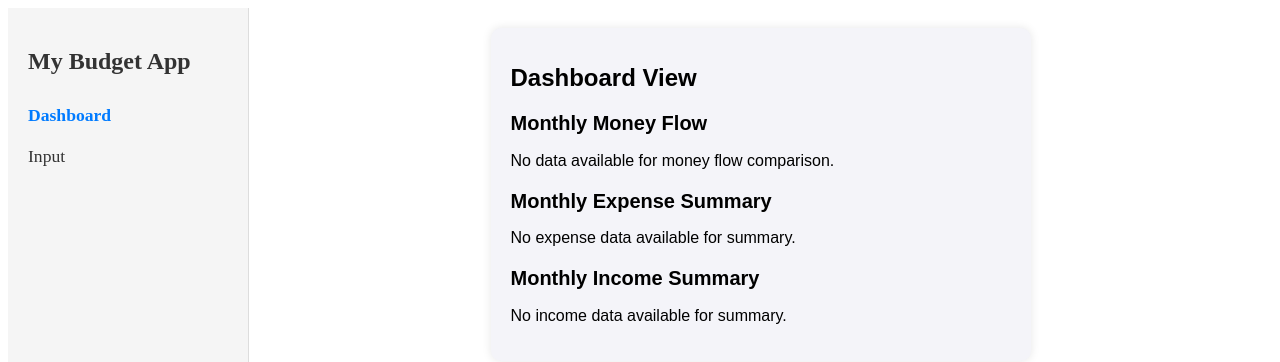
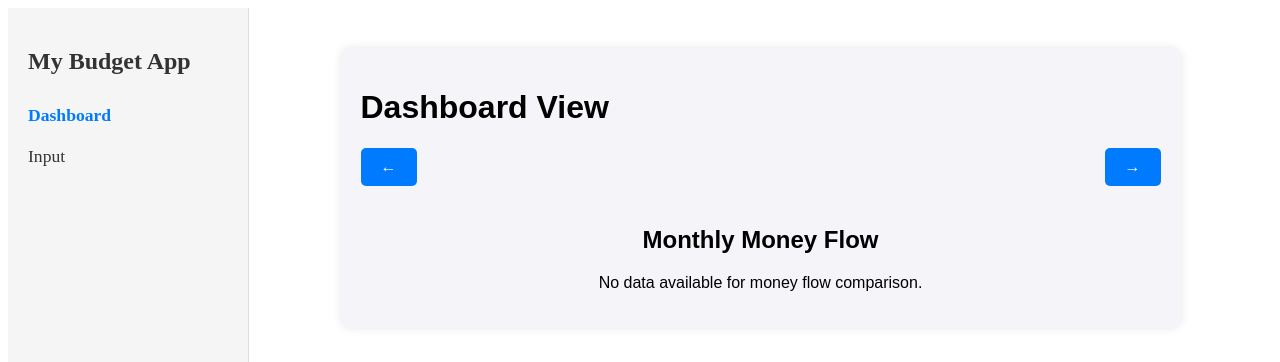
Before and after one commit to JIMPARK80/household-account-book, a Vue app: page / in a window 1280 px wide. Shown: the top 362 px of the page. Built offline with nearby package versions, Linux system fonts and the light colour scheme; what chartjs-plugin-datalabels would draw is missing.

Commit message:
Update DashBoard to show graphs one by one
Update DashBoard to show graphs one by one

```diff
--- a/src/components/AddExpense.vue
+++ b/src/components/AddExpense.vue
@@ -1,43 +1,49 @@
 <template>
   <div class="dashboard-view">
     <!-- 수입/지출 요약 -->
-    <h3>수입/지출 요약</h3>
+    <h3>Expense & Income </h3>
     <div class="income-expense-summary">
+      <!-- 지출 요약 -->
       <div class="expense-summary">
-        <span>지출</span>
-        <span class="expense">-{{ totalExpense }}$</span>
+        <span>Expense: </span>
+        <span class="expense">-{{ totalExpense }}$</span> <!-- 지출 금액 표시 -->
       </div>
+      <!-- 수입 요약 -->
       <div class="income-summary">
-        <span>수입:</span>
-        <span class="income">+{{ totalIncome }}$</span>
+        <span>Income: </span>
+        <span class="income">+{{ totalIncome }}$</span> <!-- 수입 금액 표시 -->
       </div>
+      <!-- 총 잔액 -->
       <div class="total-summary">
-        <span>수입과 지출</span>
-        <span class="total">{{ total }}$</span>
+        <span>Total Balance</span>
+        <span class="total">{{ total }}$</span> <!-- 잔액 표시 -->
       </div>
     </div>
 
+    <!-- 입력 폼 -->
     <div class="input-form">
-      <!-- Tabs for Expense and Income -->
+      <!-- 지출과 수입 탭 선택 -->
       <div class="tabs">
-        <button @click="setType('expense')" :class="{ active: type === 'expense' }">Expense</button>
-        <button @click="setType('income')" :class="{ active: type === 'income' }">Income</button>
+        <button @click="setType('expense')" :class="{ active: type === 'expense' }">Expense</button> <!-- 지출 탭 -->
+        <button @click="setType('income')" :class="{ active: type === 'income' }">Income</button> <!-- 수입 탭 -->
       </div>
 
+      <!-- 입력 폼 -->
       <form @submit.prevent="addOrUpdateEntry">
         <div class="form-group">
           <label>Date:</label>
-          <input v-model="entry.date" type="date" required />
+          <input v-model="entry.date" type="date" required /> <!-- 날짜 입력 -->
         </div>
         <div class="form-group">
           <label>Note:</label>
-          <input v-model="entry.note" type="text" placeholder="Enter value" />
+          <input v-model="entry.note" type="text" placeholder="Enter value" /> <!-- 메모 입력 -->
         </div>
         <div class="form-group">
           <label>{{ type === 'expense' ? 'Expense' : 'Income' }}:</label>
-          <input v-model="entry.amount" type="number" placeholder="0.00" required />
+          <input v-model="entry.amount" type="number" placeholder="0.00" required /> <!-- 금액 입력 -->
         </div>
 
+        <!-- 카테고리 선택 -->
         <div class="category-section">
           <h3>Category</h3>
           <div class="category-grid">
@@ -48,16 +54,17 @@
               class="category"
               @click="selectCategory(category.name)"
             >
-              <i :class="category.icon"></i>
-              <span>{{ category.name }}</span>
+              <i :class="category.icon"></i> <!-- 카테고리 아이콘 -->
+              <span>{{ category.name }}</span> <!-- 카테고리 이름 -->
             </div>
           </div>
         </div>
 
-        <button type="submit" class="submit-button">{{ isEditing ? 'Update' : 'Submit' }}</button>
+        <!-- 제출 버튼 -->
+        <button type="submit" class="submit-button">{{ isEditing ? 'Update' : 'Submit' }}</button> <!-- 제출 또는 수정 -->
       </form>
 
-      <!-- Display Entered Values -->
+      <!-- 입력된 값 리스트 -->
       <div class="expense-list">
         <h3>Entered Values</h3>
         <ul>
@@ -65,7 +72,9 @@
             <strong>{{ expense.date }}</strong>: {{ expense.note }} -
             {{ type === 'expense' ? 'Expense' : 'Income' }}: {{ expense.amount }}
             <em>({{ expense.category }})</em>
+            <!-- 수정 버튼 -->
             <button @click="editEntry(expense)">Edit</button>
+            <!-- 삭제 버튼 -->
             <button @click="deleteEntry(expense.id)">Delete</button>
           </li>
         </ul>
@@ -80,18 +89,18 @@ import { setupDatabase, addExpense, getAllExpenses, addIncome, getAllIncome } fr
 export default {
  data() {
    return {
-      isEditing: false,
-      type: "expense",
-      entry: {
+     isEditing: false, // 항목 수정 여부
+     type: "expense", // 기본 탭은 '지출'
+     entry: { // 입력된 항목 데이터
        id: null,
-        date: new Date().toISOString().split("T")[0],
-        note: "",
-        amount: 0,
-        category: "",
+       date: new Date().toISOString().split("T")[0], // 현재 날짜
+       note: "", // 메모
+       amount: 0, // 금액
+       category: "", // 카테고리
      },
-      expenses: [],
-      income: [],
-      expenseCategories: [
+     expenses: [], // 지출 목록
+     income: [], // 수입 목록
+     expenseCategories: [ // 지출 카테고리 목록
        { name: "Food", icon: "fas fa-utensils" },
        { name: "Houseware", icon: "fas fa-home" },
        { name: "Clothes", icon: "fas fa-tshirt" },
@@ -103,7 +112,7 @@ export default {
        { name: "Contact fee", icon: "fas fa-phone" },
        { name: "Housing expenses", icon: "fas fa-home" },
      ],
-      incomeCategories: [
+     incomeCategories: [ // 수입 카테고리 목록
        { name: "Salary", icon: "fas fa-wallet" },
        { name: "Pocket money", icon: "fas fa-piggy-bank" },
        { name: "Bonus", icon: "fas fa-gift" },
@@ -115,89 +124,89 @@ export default {
  },
  async mounted() {
    const db = await setupDatabase();
-    this.expenses = await getAllExpenses(db);
-    this.income = await getAllIncome(db);
+   this.expenses = await getAllExpenses(db); // 저장된 지출 항목 불러오기
+   this.income = await getAllIncome(db); // 저장된 수입 항목 불러오기
  },
  computed: {
    totalExpense() {
-      return this.expenses.reduce((total, expense) => total + expense.amount, 0);
+     return this.expenses.reduce((total, expense) => total + expense.amount, 0); // 총 지출 계산
    },
    totalIncome() {
-      return this.income.reduce((total, income) => total + income.amount, 0);
+     return this.income.reduce((total, income) => total + income.amount, 0); // 총 수입 계산
    },
    total() {
-      return this.totalIncome - this.totalExpense;
+     return this.totalIncome - this.totalExpense; // 총 잔액 계산
    },
    currentCategories() {
-      return this.type === "expense" ? this.expenseCategories : this.incomeCategories;
+     return this.type === "expense" ? this.expenseCategories : this.incomeCategories; // 현재 선택된 탭에 따른 카테고리 목록
    },
    currentEntries() {
-      return this.type === "expense" ? this.expenses : this.income;
+     return this.type === "expense" ? this.expenses : this.income; // 현재 선택된 탭에 따른 항목 목록
    },
  },
  methods: {
    setType(newType) {
-      this.type = newType;
-      this.entry.amount = 0;
-      this.entry.category = "";
+     this.type = newType; // 탭 변경
+     this.entry.amount = 0; // 금액 초기화
+     this.entry.category = ""; // 카테고리 초기화
    },
    selectCategory(categoryName) {
-      this.entry.category = categoryName;
+     this.entry.category = categoryName; // 카테고리 선택
    },
    async addOrUpdateEntry() {
      if (!this.entry.date || !this.entry.amount || !this.entry.category) {
-        alert("Please complete all required fields.");
+       alert("Please complete all required fields."); // 필수 입력 항목이 비어있으면 경고
        return;
      }
      const db = await setupDatabase();
      if (this.isEditing) {
-        const index = this.expenses.findIndex((expense) => expense.id === this.entry.id);
+       const index = this.expenses.findIndex((expense) => expense.id === this.entry.id); // 수정 중인 항목 찾기
        if (index !== -1) {
-          this.expenses.splice(index, 1, { ...this.entry });
+         this.expenses.splice(index, 1, { ...this.entry }); // 기존 항목 업데이트
        }
        const transaction = db.transaction(this.type === "expense" ? "expenses" : "income", "readwrite");
        const store = transaction.objectStore(this.type === "expense" ? "expenses" : "income");
-        await store.put({ ...this.entry });
+       await store.put({ ...this.entry }); // IndexedDB에 저장
      } else {
-        this.entry.id = Date.now();
+       this.entry.id = Date.now(); // 고유 ID 생성
        if (this.type === "expense") {
-          await addExpense(db, { ...this.entry, type: this.type });
+         await addExpense(db, { ...this.entry, type: this.type }); // 지출 항목 추가
          this.expenses.push({ ...this.entry });
        } else {
-          await addIncome(db, { ...this.entry, type: this.type });
+         await addIncome(db, { ...this.entry, type: this.type }); // 수입 항목 추가
          this.income.push({ ...this.entry });
        }
      }
-      this.resetForm();
+     this.resetForm(); // 폼 초기화
    },
    resetForm() {
      this.isEditing = false;
-      this.entry = { id: null, date: new Date().toISOString().split("T")[0], note: "", amount: 0, category: "" };
+     this.entry = { id: null, date: new Date().toISOString().split("T")[0], note: "", amount: 0, category: "" }; // 입력 폼 초기화
    },
    editEntry(entry) {
-      this.isEditing = true;
-      this.entry = { ...entry };
-      this.type = entry.type;
+     this.isEditing = true; // 수정 모드로 전환
+     this.entry = { ...entry }; // 선택한 항목을 폼에 로드
+     this.type = entry.type; // 항목의 타입 설정
    },
    async deleteEntry(id) {
      if (!confirm("Are you sure you want to delete this entry?")) {
-        return;
+       return; // 삭제 확인
      }
-      const index = this.expenses.findIndex((expense) => expense.id === id);
+     const index = this.expenses.findIndex((expense) => expense.id === id); // 삭제할 항목 찾기
      if (index !== -1) {
-        this.expenses.splice(index, 1);
+       this.expenses.splice(index, 1); // 로컬 상태에서 삭제
      }
      const db = await setupDatabase();
      const transaction = db.transaction(this.type === "expense" ? "expenses" : "income", "readwrite");
      const store = transaction.objectStore(this.type === "expense" ? "expenses" : "income");
-      await store.delete(id);
+     await store.delete(id); // IndexedDB에서 삭제
    },
  },
 };
 </script>
 
 <style>
-/* General Layout */
+/* 전반적인 레이아웃 */
 .dashboard-view {
  font-family: 'Arial', sans-serif;
  margin: 20px auto;
@@ -208,7 +217,7 @@ export default {
  box-shadow: 0 0 10px rgba(0, 0, 0, 0.1);
 }
 
-/* Income and Expense Summary Section */
+/* 수입 및 지출 요약 섹션 */
 .income-expense-summary {
  display: flex;
  justify-content: space-between;
@@ -219,6 +228,7 @@ export default {
  box-shadow: 0 4px 10px rgba(0, 0, 0, 0.1);
 }
 
+/* 지출, 수입, 총 요약 */
 .expense-summary, .income-summary, .total-summary {
  display: flex;
  flex-direction: column;
@@ -246,7 +256,7 @@ export default {
  color: green;
 }
 
-/* Tabs for Expense and Income */
+/* 탭 버튼 */
 .tabs {
  display: flex;
  justify-content: space-between;
@@ -273,7 +283,7 @@ export default {
  background-color: #e1e1e1;
 }
 
-/* Form Input Styles */
+/* 입력 폼 스타일 */
 .form-group {
  margin-bottom: 20px;
 }
@@ -299,7 +309,7 @@ export default {
  outline: none;
 }
 
-/* Category Section */
+/* 카테고리 섹션 */
 .category-section {
  margin-top: 20px;
 }
@@ -346,7 +356,7 @@ export default {
  font-weight: bold;
 }
 
-/* Submit Button */
+/* 제출 버튼 */
 .submit-button {
  background-color: #007bff;
  color: white;
@@ -363,7 +373,7 @@ export default {
  background-color: #0056b3;
 }
 
-/* Entered Values List */
+/* 입력된 값 리스트 */
 .expense-list {
  margin-top: 20px;
 }
@@ -414,10 +424,10 @@ export default {
  background-color: #e53935;
 }
 
-/* Responsive Design */
+/* 반응형 디자인 */
 @media (max-width: 768px) {
  .category-grid {
-    grid-template-columns: repeat(2, 1fr);
+   grid-template-columns: repeat(2, 1fr); /* 작은 화면에서 카테고리 그리드를 두 열로 변경 */
  }
 
  .expense-summary, .income-summary, .total-summary {
@@ -426,7 +436,7 @@ export default {
 
  .tabs button {
    width: 100%;
-    margin-bottom: 10px;
+   margin-bottom: 10px; /* 버튼을 전체 너비로 설정 */
  }
 }
 </style>
--- a/src/components/DashboardView.vue
+++ b/src/components/DashboardView.vue
@@ -2,35 +2,51 @@
   <div class="dashboard-view">
     <h1>Dashboard View</h1>
 
-    <!-- Summary of Monthly Money Flow -->
+    <!-- Navigation Buttons -->
+    <div class="nav-buttons">
+      <button @click="previousGraph" class="nav-button">←</button>
+      <button @click="nextGraph" class="nav-button">→</button>
+    </div>
+
+    <!-- Graphs Displayed Based on Current Selection -->
+    <div class="graphs">
+      <!-- Monthly Money Flow Graph -->
+      <div v-if="currentGraph === 1">
         <h2>Monthly Money Flow</h2>
         <div v-if="monthlySummary.expenses.length && monthlySummary.income.length">
           <Bar :data="moneyFlowChartData" :options="chartOptions" />
         </div>
         <p v-else>No data available for money flow comparison.</p>
+      </div>
 
-    <!-- Summary of Monthly Expenses -->
+      <!-- Monthly Expense Summary Graph -->
+      <div v-if="currentGraph === 2">
         <h2>Monthly Expense Summary</h2>
         <div v-if="monthlySummary.expenses && monthlySummary.expenses.length">
           <Pie :data="expenseChartData" />
         </div>
         <p v-else>No expense data available for summary.</p>
+      </div>
 
-    <!-- Summary of Monthly Income -->
+      <!-- Monthly Income Summary Graph -->
+      <div v-if="currentGraph === 3">
         <h2>Monthly Income Summary</h2>
         <div v-if="monthlySummary.income && monthlySummary.income.length">
           <Pie :data="incomeChartData" />
         </div>
         <p v-else>No income data available for summary.</p>
       </div>
+    </div>
+  </div>
 </template>
+
 
 <script>
 import { setupDatabase, getAllExpenses, getAllIncome } from '../database.js';
 import { ref, onMounted, computed } from 'vue';
 import { Pie, Bar } from 'vue-chartjs';
 import { Chart as ChartJS, Title, Tooltip, Legend, ArcElement, CategoryScale, BarElement, LinearScale } from 'chart.js';
-import ChartDataLabels from 'chartjs-plugin-datalabels'; // Import the plugin
+import ChartDataLabels from 'chartjs-plugin-datalabels';
 
 // Register Chart.js components
 ChartJS.register(Title, Tooltip, Legend, ArcElement, CategoryScale, BarElement, LinearScale, ChartDataLabels);
@@ -41,6 +57,7 @@ export default {
   setup() {
     const expenses = ref([]);
     const income = ref([]);
+    const currentGraph = ref(1); // Default: Show the first graph (Monthly Money Flow)
 
     // Compute monthly summary for both expenses and income
     const monthlySummary = computed(() => {
@@ -139,6 +156,7 @@ export default {
       };
     });
 
+    // Chart options for the bar chart
     const chartOptions = {
       responsive: true,
       scales: {
@@ -168,23 +186,89 @@ export default {
       income.value = allIncome.filter(item => item.type === 'income');
     });
 
-    return { expenseChartData, incomeChartData, monthlySummary, moneyFlowChartData, chartOptions };
+    // Function to move to the next graph
+    const nextGraph = () => {
+      if (currentGraph.value < 3) {
+        currentGraph.value++;
+      } else {
+        currentGraph.value = 1; // Loop back to the first graph
+      }
+    };
+
+    // Function to move to the previous graph
+    const previousGraph = () => {
+      if (currentGraph.value > 1) {
+        currentGraph.value--;
+      } else {
+        currentGraph.value = 3; // Loop back to the last graph
+      }
+    };
+
+    return {
+      monthlySummary,
+      moneyFlowChartData,
+      chartOptions,
+      currentGraph,
+      nextGraph,
+      previousGraph,
+      expenseChartData,
+      incomeChartData,
+    };
   },
 };
 </script>
 
+
 <style scoped>
+/* General Layout */
 .dashboard-view {
-  max-width: 500px;
-  margin: 0 auto;
+  font-family: 'Arial', sans-serif;
+  margin: 20px auto;
+  max-width: 800px;
+  padding: 20px;
+  background-color: #f4f4f9;
+  border-radius: 10px;
+  box-shadow: 0 0 10px rgba(0, 0, 0, 0.1);
+}
+
+/* Graph Navigation Buttons */
+.nav-buttons {
+  display: flex;
+  justify-content: space-between;
+  margin-bottom: 20px;
+}
+
+.nav-button {
+  background-color: #007bff;
+  color: white;
+  padding: 10px 20px;
+  border: none;
+  border-radius: 5px;
+  cursor: pointer;
+  font-size: 16px;
+}
+
+.nav-button:hover {
+  background-color: #0056b3;
+}
+
+/* Graphs Section */
+.graphs {
+  display: flex;
+  justify-content: center;
+  margin-top: 20px;
+}
+
+/* Each Graph Container */
+.graph-container {
+  width: 100%;
   padding: 20px;
 }
-h1 {
+
+/* Make the graphs fill the screen */
+h2 {
+  text-align: center;
   font-size: 24px;
-  margin-bottom: 10px;
-}
-h2 {
-  font-size: 20px;
-  margin-top: 20px;
+  margin-bottom: 20px;
 }
 </style>
```
Lines whose indentation alone changed are shown as unchanged.
